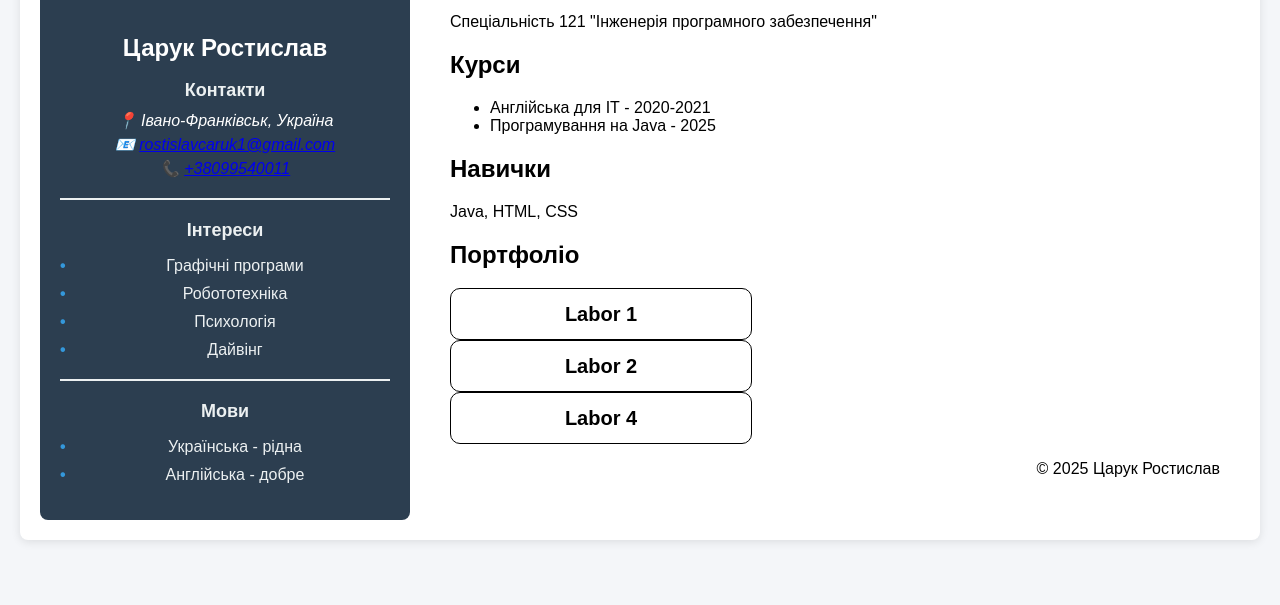
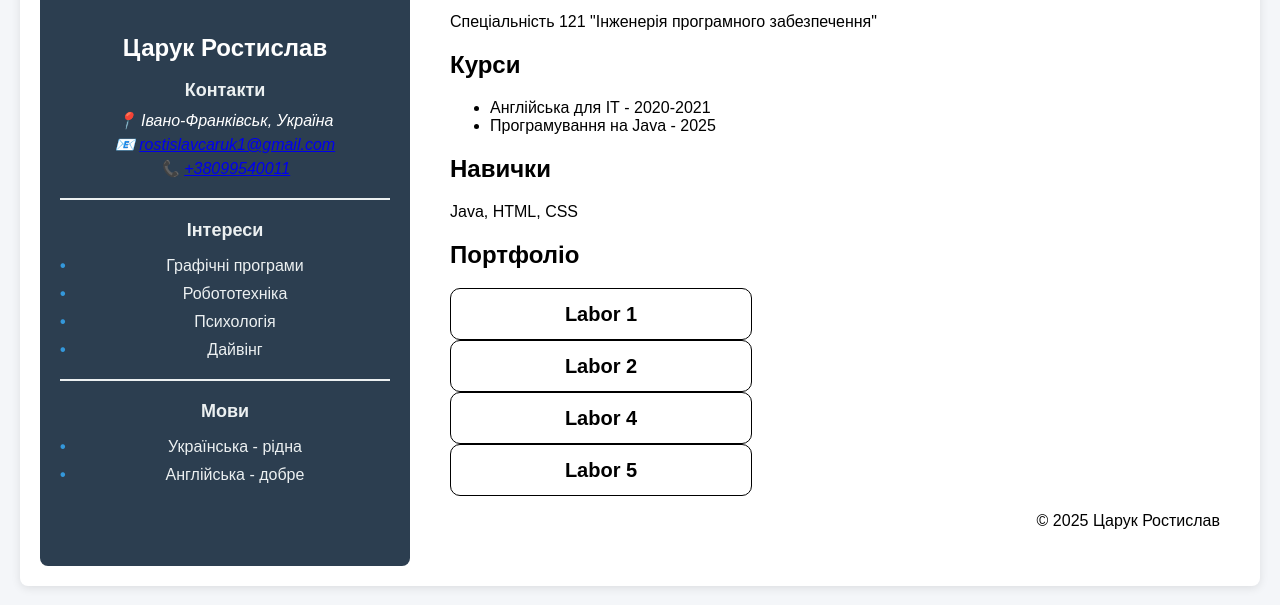
Before and after one commit to tsaruk53/tsaruk53.github.io, a plain HTML site: page index.html in a window 1280 px wide. Shown: the part 195-800 px from the top of the page. Drawn offline with Linux system fonts and the light colour scheme.

Commit message:
Update index.html

```diff
--- a/index.html
+++ b/index.html
@@ -63,6 +63,7 @@
                 <a href='../lab1/holovna.html' class="btn">Labor 1</a>
                 <a href='../lqb2/index.html' class="btn">Labor 2</a>
                 <a href='../lab4/task/index.html' class="btn">Labor 4</a>
+                <a href='../lab5/task/index.html' class="btn">Labor 5</a>
             </section>
             <footer>
                 <p style="text-align: right;">&copy; 2025 Царук Ростислав</p>
```
